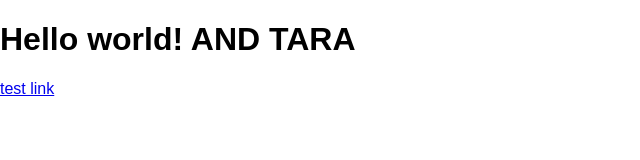
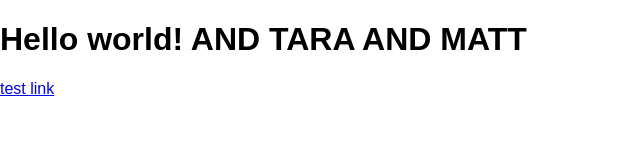
Before and after one commit to taradactal/taradactal.github.io, a plain HTML site: page index.html in a window 1280 px wide. Shown: the whole page, without its empty margins (0-640 px from the left). Drawn offline with Linux system fonts and the light colour scheme.

Commit message:
taras computer teting with matt

```diff
--- a/index.html
+++ b/index.html
@@ -16,7 +16,7 @@
 
 
         <!-- Add your site or application content here -->
-        <h1>Hello world! AND TARA</h1>
+        <h1>Hello world! AND TARA AND MATT</h1>
         <a href="/example">test link</a>
     </body>
 </html>
```
